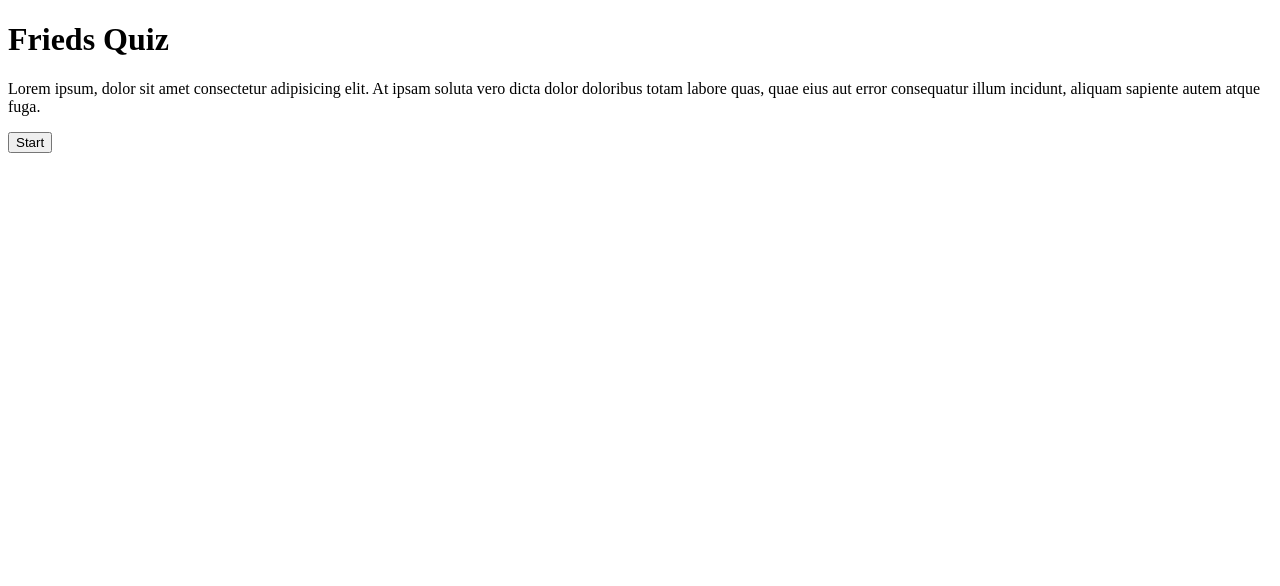
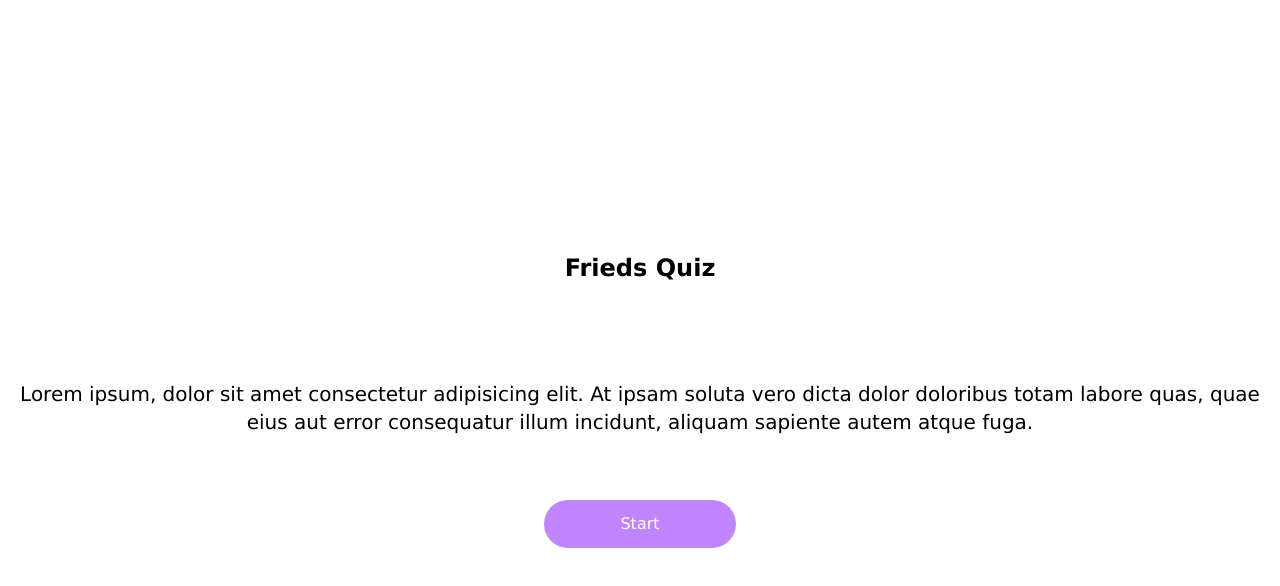
Before and after one commit to illonab/friends-quiz, a website: page index.html in a window 1280 px wide. Drawn offline with nearby package versions, Linux system fonts and the light colour scheme; files that its build step writes are made by us from their sources.

Commit message:
Added onnext function and tailwind

```diff
--- a/index.html
+++ b/index.html
@@ -5,41 +5,56 @@
     <meta charset="UTF-8">
     <meta name="viewport" content="width=device-width, initial-scale=1.0">
     <title>Friends Quiz</title>
+    <link rel="stylesheet" href="build/css/style.css">
 </head>
 
-<body>
-    <main>
-        <h1>Frieds Quiz</h1>
+<body class="">
+    <main class="flex flex-col justify-center   h-screen">
+        <h1 class="mb-8 text-2xl font-bold  text-center">Frieds Quiz</h1>
         <div id="container">
 
         </div>
+
         <template id="startComponent">
-            <p>Lorem ipsum, dolor sit amet consectetur adipisicing elit. At ipsam soluta vero dicta dolor doloribus
+            <div class="flex flex-col justify-center items-center ">
+                <p class="text-xl text-center my-[4rem]">Lorem ipsum, dolor sit amet consectetur
+                    adipisicing elit. At ipsam soluta vero dicta dolor
+                    doloribus
                     totam labore quas, quae eius aut error consequatur illum incidunt, aliquam sapiente autem atque
                     fuga.
                 </p>
-            <button id="btnStart" type="button">Start</button>
+                <button id="btnStart" type="button"
+                    class=" md:mx-0 bg-purple-400 hover:bg-purple-700 hover:transition-colors duration-500 ease-linear text-white p-3 w-48 rounded-full">Start</button>
+            </div>
         </template>
         <template id="questionComponent">
-            <h2 id="question">Question</h2>
-            <ul id="answerList">
+            <div class="flex flex-col items-center ">
+                <h2 id="question" class="text-xl text-center my-[4rem]">Question</h2>
+                <ul id="answerList" class="text-xl text-left my-[4rem]">
 
                 </ul>
-            <button id="btnNext" type="button">Next</button>
+                <button id="btnNext" type="button"
+                    class=" md:mx-0 bg-purple-400 hover:bg-purple-700 hover:transition-colors duration-500 ease-linear text-white p-3 w-48 rounded-full">Next</button>
+            </div>
         </template>
 
         <template id="answerComponent">
+            <div class="flex flex-col justify-center ">
                 <li>
                     <label>
-                    <input type="radio" name="answer" value="" class="answer"><span class="answerText"></span>
+                        <input type="radio" name="answer" value="" class="answer mb-3 p-3"><span
+                            class="answerText"></span>
                     </label>
                 </li>
+            </div>
         </template>
 
         <template id="scoreComponent">
+            <div class="flex flex-col justify-center items-center ">
                 <p>You score is: <span></span>
                 </p>
                 <button id="btnRestart" type="button">Restart</button>
+            </div>
         </template>
     </main>
     <script src="index.js"></script>
--- a/index.js
+++ b/index.js
@@ -2,13 +2,14 @@ const container = document.querySelector("#container");
 const startComponent = document.querySelector("#startComponent");
 const answerComponent = document.querySelector("#answerComponent");
 const questionComponent = document.querySelector("#questionComponent");
-const questionIndex = 0;
-const score = 0;
+let questionIndex = 0;
+let score = 0;
 
 const questions = [
   {
     question: "Who got stuck in a pair of leather pants?",
     answer: ["Chandler", "Ross", "Joey", "Monica"],
+    correctAnswer: "Ross",
   },
   {
     question: "What was the name of Joey's character on 'Days of Our Lives'?",
@@ -18,6 +19,50 @@ const questions = [
       "Mr. Heckles",
       "Gunther",
     ],
+    correctAnswer: "Dr. Drake Ramoray",
+  },
+  {
+    question:
+      "What is the name of Phoebe's alter ego, the street performer with a guitar?",
+    answer: [
+      "Regina Phalange",
+      "Smelly Cat",
+      "Gladys",
+      "Princess Consuela Bananahammock",
+    ],
+    correctAnswer: "Regina Phalange",
+  },
+  {
+    question: "Who peed on Monica after she was stung by a jellyfish?",
+    answer: ["Chandler", "Ross", "Joey", "Phoebe"],
+    correctAnswer: "Ross",
+  },
+  {
+    question: "What is the title of Joey's soap opera?",
+    answer: [
+      "Days of Our Lives",
+      "General Hospital",
+      "The Bold and the Beautiful",
+      "As the World Turns",
+    ],
+    correctAnswer: "Days of Our Lives",
+  },
+  {
+    question:
+      "What did Joey get stuck in his own body during Thanksgiving dinner?",
+    answer: ["A refrigerator", "A turkey", "A pumpkin", "A washing machine"],
+    correctAnswer: "A turkey",
+  },
+  {
+    question: "What is the name of Phoebe's twin sister?",
+    answer: ["Ursula", "Regina Phalange", "Gladys", "Leslie"],
+    correctAnswer: "Ursula",
+  },
+  {
+    question:
+      "What does Ross famously scream when trying to help move his new couch up the stairs?",
+    answer: ["Upward!", "Turn!", "Push!", "Pivot!"],
+    correctAnswer: "Pivot!",
   },
 ];
 
@@ -26,9 +71,9 @@ const onStart = () => {
   const clone = startComponent.content.cloneNode(true);
   container.append(clone);
 
-  const btn = document.querySelector("#btnStart");
+  const btnStart = document.querySelector("#btnStart");
 
-  btn.addEventListener("click", () => {
+  btnStart.addEventListener("click", () => {
     renderQuestion(questions[questionIndex]);
   });
 };
@@ -43,18 +88,42 @@ const renderQuestion = (questionByIndex) => {
 
   for (let answer of questionByIndex.answer) {
     const cloneAnswer = answerComponent.content.cloneNode(true);
-    console.log(cloneAnswer.children);
-
-    console.log(cloneAnswer.innerHTML);
-    console.log("meow");
-    console.log(answer);
     const answerField = cloneAnswer.querySelector(".answer");
-    console.log(answerField);
     answerField.setAttribute("value", answer);
     const answerText = cloneAnswer.querySelector(".answerText");
     answerText.innerText = answer;
     answerList.append(cloneAnswer);
   }
+
+  const btnNext = document.querySelector("#btnNext");
+  btnNext.addEventListener("click", () => {
+    onNext();
+  });
+};
+
+const onNext = () => {
+  console.log("clicked here");
+  // const answerField = document.querySelector(".answer");
+  // console.log(answerField);
+  const selectedAnswer = document.querySelector("input[name='answer']:checked");
+  console.log(selectedAnswer);
+  if (selectedAnswer) {
+    // console.log(selectedAnswer.value);
+    //console.log(questions[questionIndex].correctAnswer);
+    //console.log(questions[questionIndex]);
+    if (selectedAnswer.value === questions[questionIndex].correctAnswer) {
+      score++;
+      questionIndex++;
+      renderQuestion(questions[questionIndex]);
+      console.log(score);
+    } else {
+      console.log(score);
+      questionIndex++;
+      renderQuestion(questions[questionIndex]);
+    }
+  } else {
+    alert("Please select one of the optionce");
+  }
 };
 
 onStart();
--- /dev/null
+++ b/src/input.css
@@ -0,0 +1,10 @@
+@tailwind base;
+@tailwind components;
+@tailwind utilities;
+
+@layer base {
+    body {
+        font-family: Verdana, Geneva, Tahoma, sans-serif;
+        min-width: fit-content;
+    }
+  }
--- /dev/null
+++ b/tailwind.config.js
@@ -0,0 +1,8 @@
+/** @type {import('tailwindcss').Config} */
+module.exports = {
+  content: ["./*.html"],
+  theme: {
+    extend: {},
+  },
+  plugins: [],
+};
```
Also changed, not shown: package.json (added, +15 -0 lines), 2 other files. Lines whose indentation alone changed are shown as unchanged.
